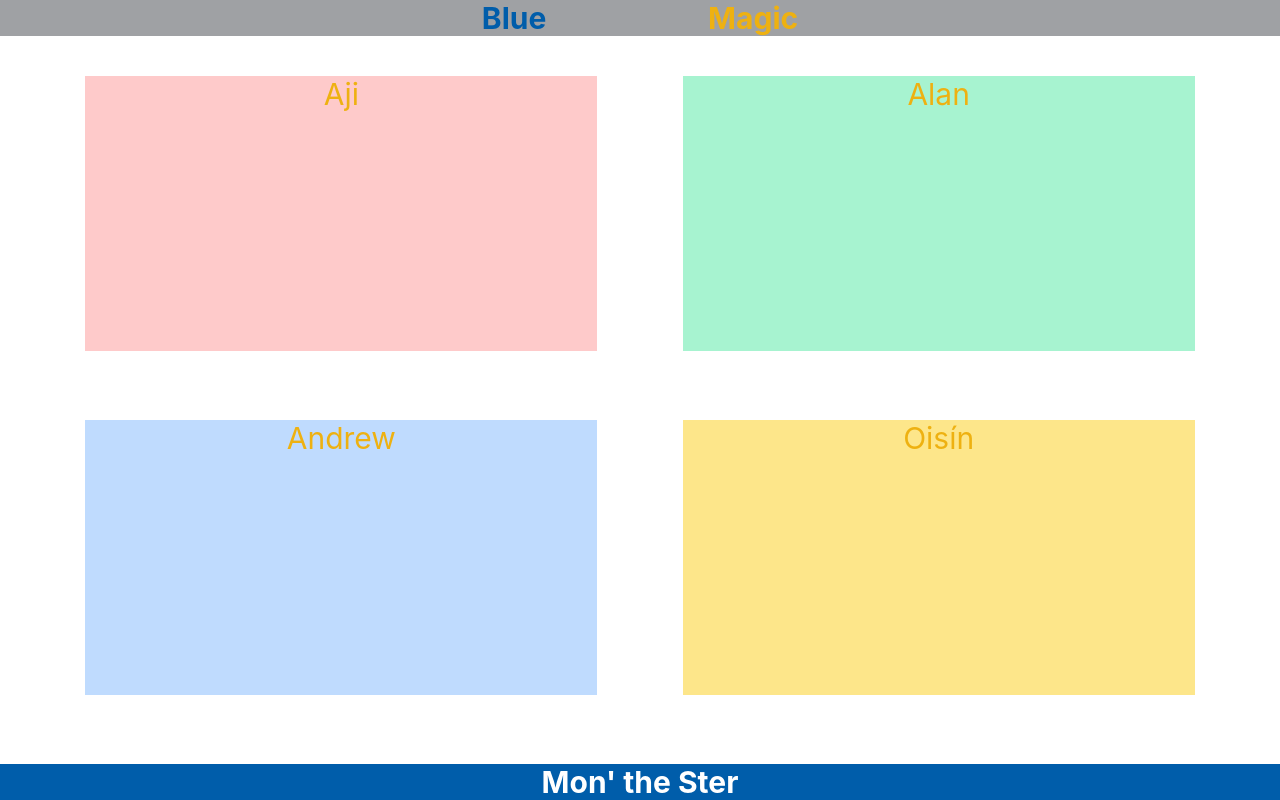
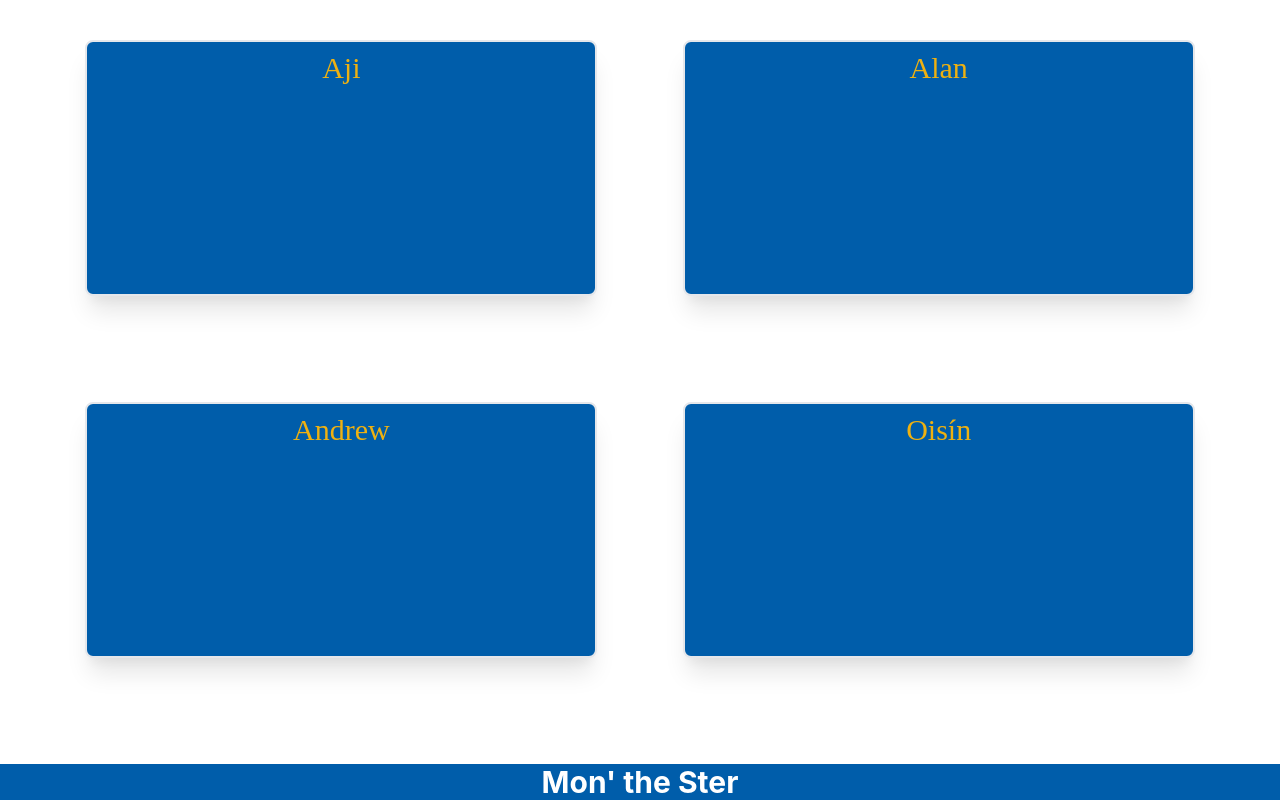
Before and after one commit to StudiousVanilla/blue-magic, a React (Create React App) app: page / in a window 1280 px wide. Built offline with nearby package versions, Linux system fonts and the light colour scheme.

Commit message:
basic styling adn functionality

```diff
--- a/src/components/Header.js
+++ b/src/components/Header.js
@@ -1,10 +1,7 @@
 const Header = () => {
     return (
-        <header className="h-1/10 flex justify-center items-center bg-leinster-grey">
-            <div className="w-1/2 flex justify-evenly items-center">
-                <span className="text-3xl font-bold text-leinster-blue">Blue </span>
-                <span className="text-3xl font-bold text-leinster-gold">Magic</span>
-            </div>
+        <header className="h-1/10 flex justify-center items-center ">
+
         </header>
      );
 }
--- a/src/components/Layout.js
+++ b/src/components/Layout.js
@@ -6,7 +6,7 @@ const Layout = () => {
 
 
     return (
-        <main className="flex flex-col h-full">
+        <main className="flex flex-col h-screen">
             <Header/>
             <NumberGenerator/>
             <Footer/>
--- a/src/components/PlayersDisplay.js
+++ b/src/components/PlayersDisplay.js
@@ -22,41 +22,41 @@ const PlayersDisplay = ({generateNumbers, startingXV, bench}) => {
 
     return (
 
-        <div className="h-full flex justify-evenly flex-wrap pt-10">
+        <div className="h-full flex items-start justify-evenly flex-wrap pt-10">
 
-            <div className="w-2/5 h-2/5 bg-red-200 -2"
+            <div className="w-2/5 h-2/5 max-h-64 rounded-lg shadow-xl bg-leinster-blue border-2 hover:border-leinster-gold"
             onClick={()=>addNames('aji')}>
-                <p className=" text-3xl text-leinster-gold">Aji</p>
-                <div className="w-full flex justify-evenly">
-                    <div >{startingXV[names.indexOf('aji')]}</div>
-                    <div >{bench[names.indexOf('aji')]}</div>
+                <p className="p-2 sm:text-3xl text-2xl text-leinster-gold font-body">Aji</p>
+                <div className="w-full h-3/4 flex flex-col justify-start">
+                    <div className="my-4 text-white text-5xl font-bold font-jersey transition transform hover:-translate-y-1">{startingXV[names.indexOf('aji')]}</div>
+                    <div className="text-white text-5xl font-bold font-jersey">{bench[names.indexOf('aji')]}</div>
                 </div>
             </div>
 
-            <div className="w-2/5 h-2/5 bg-green-200 -2"
+            <div className="w-2/5 h-2/5 max-h-64 rounded-lg shadow-xl bg-leinster-blue border-2 hover:border-leinster-gold"
             onClick={()=>addNames('alan')}>
-                <p className=" text-3xl text-leinster-gold">Alan</p>
-                <div className="w-full flex justify-evenly">
-                    <div>{startingXV[names.indexOf('alan')]}</div>
-                    <div>{bench[names.indexOf('alan')]}</div>
+                <p className="p-2 sm:text-3xl text-2xl text-leinster-gold font-body">Alan</p>
+                <div className="w-full h-3/4 flex flex-col justify-start">
+                    <div className="my-4 text-white text-5xl font-bold font-jersey">{startingXV[names.indexOf('alan')]}</div>
+                    <div className="text-white text-5xl font-bold font-jersey">{bench[names.indexOf('alan')]}</div>
                 </div>
             </div>
 
-            <div className="w-2/5 h-2/5 bg-blue-200 -2"
+            <div className="w-2/5 h-2/5 max-h-64 rounded-lg shadow-xl bg-leinster-blue border-2 hover:border-leinster-gold"
             onClick={()=>addNames('andrew')}>
-                <p className=" text-3xl text-leinster-gold">Andrew</p>
-                <div className="w-full flex justify-evenly">
-                    <div>{startingXV[names.indexOf('andrew')]}</div>
-                    <div>{bench[names.indexOf('andrew')]}</div>
+                <p className="p-2 sm:text-3xl text-2xl text-leinster-gold font-body">Andrew</p>
+                <div className="w-full h-3/4 flex flex-col justify-start">
+                    <div className="my-4 text-white text-5xl font-bold font-jersey">{startingXV[names.indexOf('andrew')]}</div>
+                    <div className="text-white text-5xl font-bold font-jersey">{bench[names.indexOf('andrew')]}</div>
                 </div>
             </div>
 
-            <div className="w-2/5 h-2/5 bg-yellow-200 -2"
+            <div className="w-2/5 h-2/5 max-h-64 rounded-lg shadow-xl bg-leinster-blue border-2 hover:border-leinster-gold"
             onClick={()=>addNames('oisin')}>
-                <p className=" text-3xl text-leinster-gold">Oisín</p>
-                <div className="w-full flex justify-evenly">
-                    <div>{startingXV[names.indexOf('oisin')]}</div>
-                    <div>{bench[names.indexOf('oisin')]}</div>
+                <p className="p-2 sm:text-3xl text-2xl text-leinster-gold font-body">Oisín</p>
+                <div className="w-full h-3/4 flex flex-col justify-start">
+                    <div className="my-4 text-white text-5xl font-bold font-jersey">{startingXV[names.indexOf('oisin')]}</div>
+                    <div className="text-white text-5xl font-bold font-jersey">{bench[names.indexOf('oisin')]}</div>
                 </div>
             </div>
 
--- a/src/index.css
+++ b/src/index.css
@@ -2,6 +2,10 @@
 @tailwind base;
 @tailwind components;
 @tailwind utilities;
+
+@import url('https://fonts.googleapis.com/css2?family=Libre+Franklin:wght@700&display=swap');
+
+@import url('https://fonts.googleapis.com/css2?family=Teko:wght@500;700&display=swap');
 
 body {
   margin: 0;
@@ -11,8 +15,3 @@ body {
   -webkit-font-smoothing: antialiased;
   -moz-osx-font-smoothing: grayscale;
 }
-
-code {
-  font-family: source-code-pro, Menlo, Monaco, Consolas, 'Courier New',
-    monospace;
-}
--- a/tailwind.config.js
+++ b/tailwind.config.js
@@ -8,6 +8,10 @@ module.exports = {
         'leinster-navy' : '#013a81',
         'leinster-gold' : '#eeb111',
         'leinster-grey' : '#9fa1a4',
+      },
+      fontFamily:{
+        body:  ['"Libre Franklin"'],
+        jersey:  ["Teko"],
       }
     },
   },
```
